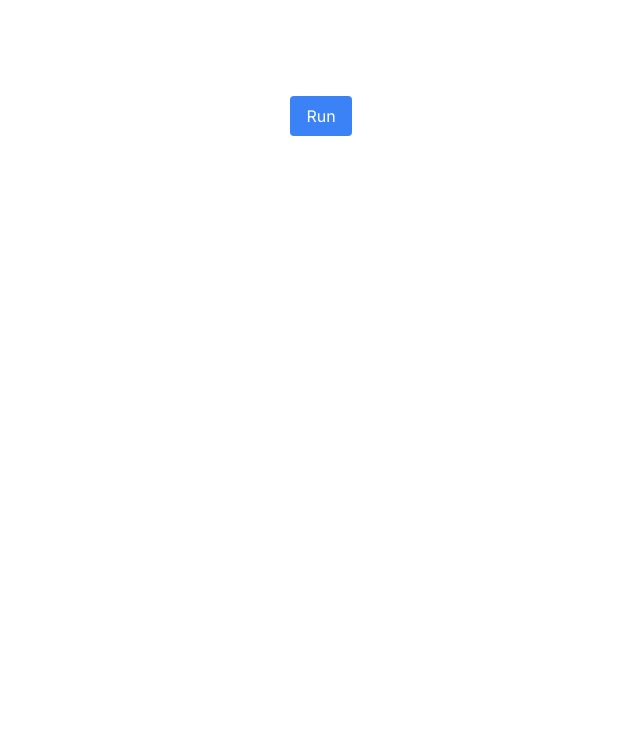
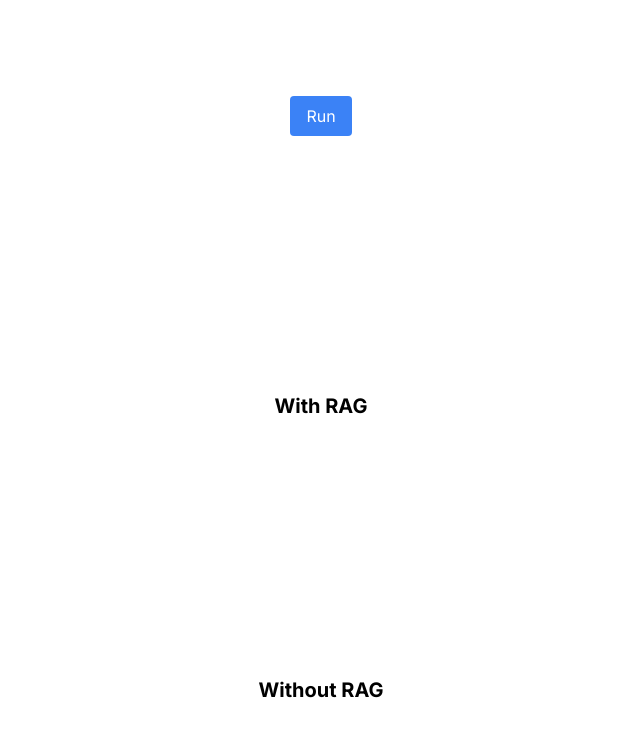
Before and after one commit to motinados/simple-rag, a Next.js app: page / in a window 1280 px wide. Shown: the top 736 px of the page, without its empty margins (319-959 px from the left). Built offline with nearby package versions, Linux system fonts and the light colour scheme.

Commit message:
feat: show results

```diff
--- a/src/app/page.tsx
+++ b/src/app/page.tsx
@@ -1,15 +1,23 @@
 "use client";
 import { generateTextWithRAG, generateTextWithoutRAG } from "@/lib/actions";
+import { useState } from "react";
 
 export default function Home() {
+  const [resultWithRAG, setResultWithRAG] = useState("");
+  const [resultWithoutRAG, setResultWithoutRAG] = useState("");
+
   const run = async () => {
+    setResultWithRAG("Loading...");
+    setResultWithoutRAG("Loading...");
+
     const input = "What is my favorite food?";
     const [result1, result2] = await Promise.all([
       generateTextWithRAG(input),
       generateTextWithoutRAG(input),
     ]);
-    console.log(result1);
-    console.log(result2);
+
+    setResultWithRAG(result1);
+    setResultWithoutRAG(result2);
   };
 
   return (
@@ -20,6 +28,14 @@ export default function Home() {
       >
         Run
       </button>
+      <div className="flex flex-col items-center">
+        <h2 className="text-xl font-bold">With RAG</h2>
+        <p className="text-gray-500">{resultWithRAG}</p>
+      </div>
+      <div className="flex flex-col items-center">
+        <h2 className="text-xl font-bold">Without RAG</h2>
+        <p className="text-gray-500">{resultWithoutRAG}</p>
+      </div>
     </main>
   );
 }
```
